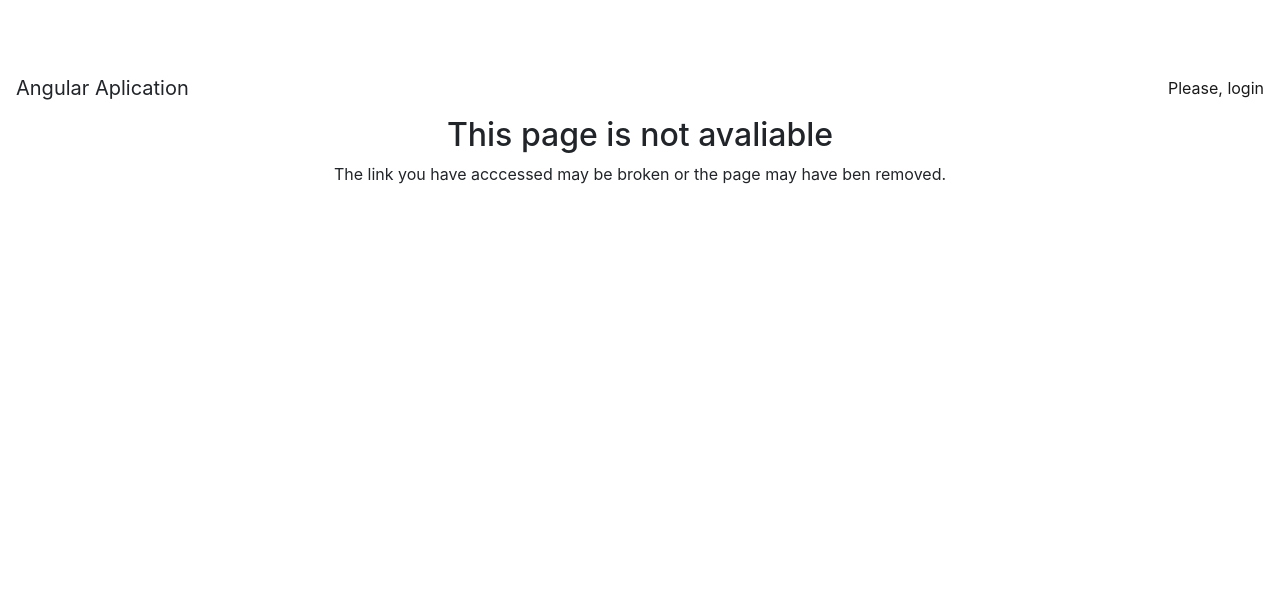
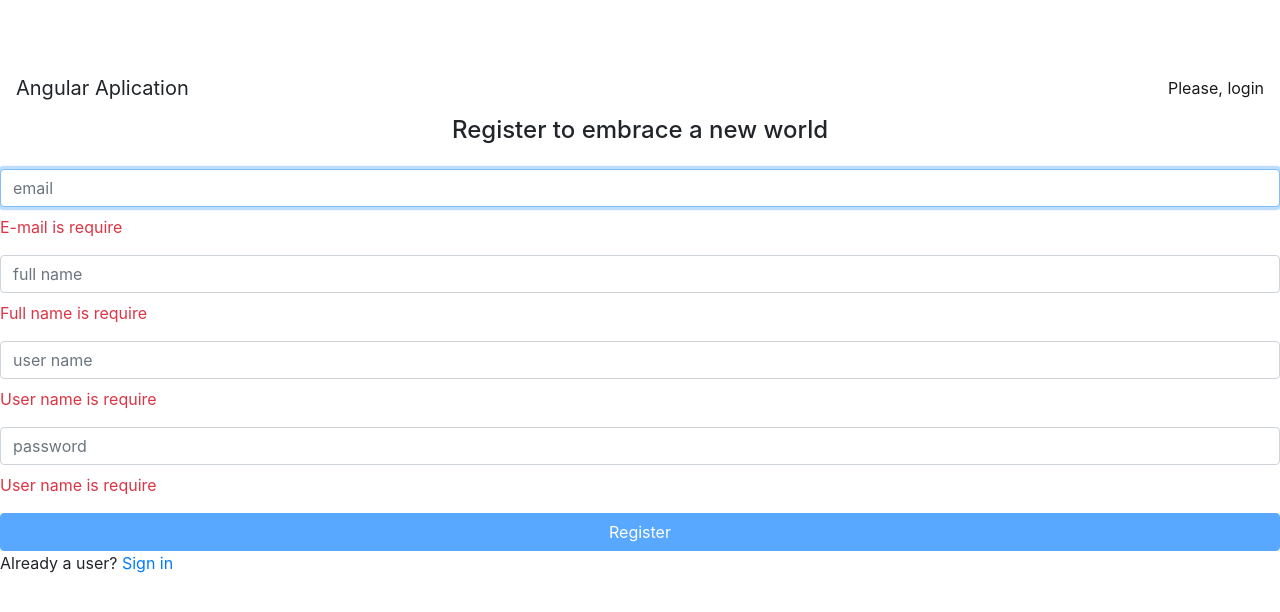
Before and after one commit to nicard/angular2_advanced_sample, an Angular app: page /signup in a window 1280 px wide. Shown: the top 612 px of the page. Built offline with nearby package versions, Linux system fonts and the light colour scheme.

Commit message:
create a async validator for check user name

```diff
--- a/src/app/app.routing.module.ts
+++ b/src/app/app.routing.module.ts
@@ -6,8 +6,18 @@ import {NotFoundComponent} from './errors/not-found/not-found.component';
 import {PhotoListResolver} from './photos/photo-list/photo-list.resolver';
 import {SigninComponent} from './home/signin/signin.component';
 import {AuthGuard} from './core/auth/auth.guard';
+import {SignupComponent} from './home/signup/signup.component';
 
 const routes: Routes = [
+  {
+    path: '',
+    canActivate: [AuthGuard],
+    component: SigninComponent
+  },
+  {
+    path: 'signup',
+    component: SignupComponent
+  },
   {
     path: 'user/:userName',
     component: PhotoListComponent,
@@ -20,11 +30,6 @@ const routes: Routes = [
     component: PhotoFormComponent
   },
   {
-    path: '',
-    canActivate: [AuthGuard],
-    component: SigninComponent
-  },
-  {
     path: '**',
     component: NotFoundComponent
   }
--- a/src/app/home/signin/signin.component.html
+++ b/src/app/home/signin/signin.component.html
@@ -36,4 +36,4 @@
 
 </form>
 
-<p>Not a user? <a>Register now</a></p>
+<p>Not a user? <a [routerLink]="['signup']">Register now</a></p>
--- /dev/null
+++ b/src/app/home/signup/signup.component.html
@@ -0,0 +1,75 @@
+<h4 class="text-center">Register to embrace a new world</h4>
+
+<form [formGroup]="signupForm" class="form mt-4">
+  <div class="form-group">
+    <input formControlName="email" class="form-control" placeholder="email" autofocus>
+    <app-vmessage
+      text="E-mail is require"
+      *ngIf="signupForm.get('email').errors && signupForm.get('email').errors['required']"
+    ></app-vmessage>
+    <app-vmessage
+      text="E-mail is invalid"
+      *ngIf="signupForm.get('email').errors && signupForm.get('email').errors['email']"
+    ></app-vmessage>
+  </div>
+  <div class="form-group">
+    <input formControlName="fullName" class="form-control" placeholder="full name">
+    <app-vmessage
+      text="Full name is require"
+      *ngIf="signupForm.get('fullName').errors && signupForm.get('fullName').errors['required']"
+    ></app-vmessage>
+    <app-vmessage
+      text="Minimun length is 2"
+      *ngIf="signupForm.get('fullName').errors && signupForm.get('fullName').errors['minlength']"
+    ></app-vmessage>
+    <app-vmessage
+      text="Maximun length is 40"
+      *ngIf="signupForm.get('fullName').errors && signupForm.get('fullName').errors['maxlength']"
+    ></app-vmessage>
+  </div>
+  <div class="form-group">
+    <input formControlName="userName" class="form-control" placeholder="user name">
+    <app-vmessage
+      text="User name is require"
+      *ngIf="signupForm.get('userName').errors && signupForm.get('userName').errors['required']"
+    ></app-vmessage>
+    <app-vmessage
+      text="Minimun length is 2"
+      *ngIf="signupForm.get('userName').errors && signupForm.get('userName').errors['minlength']"
+    ></app-vmessage>
+    <app-vmessage
+      text="Maximun length is 20"
+      *ngIf="signupForm.get('userName').errors && signupForm.get('userName').errors['maxlength']"
+    ></app-vmessage>
+    <app-vmessage
+      text="Must be lower case"
+      *ngIf="signupForm.get('userName').errors && signupForm.get('userName').errors['lowercase']"
+    ></app-vmessage>
+    <app-vmessage
+      text="User name already taken"
+      *ngIf="signupForm.get('userName').errors && signupForm.get('userName').errors['userNameTaken']"
+    ></app-vmessage>
+    <span
+      class="text-success"
+      *ngIf="signupForm.get('userName').valid"
+    >User is valid</span>
+  </div>
+  <div class="form-group">
+    <input formControlName="password" type="password" class="form-control" placeholder="password">
+    <app-vmessage
+      text="User name is require"
+      *ngIf="signupForm.get('password').errors && signupForm.get('password').errors['required']"
+    ></app-vmessage>
+    <app-vmessage
+      text="Minimun length is 8"
+      *ngIf="signupForm.get('password').errors && signupForm.get('password').errors['minlength']"
+    ></app-vmessage>
+    <app-vmessage
+      text="Maximun length is 14"
+      *ngIf="signupForm.get('password').errors && signupForm.get('password').errors['maxlength']"
+    ></app-vmessage>
+  </div>
+  <button class="btn btn-primary btn-block" [disabled]="signupForm.invalid || signupForm.pending">Register</button>
+
+  <p>Already a user? <a [routerLink]="['/']">Sign in</a></p>
+</form>
--- /dev/null
+++ b/src/app/home/signup/signup.component.ts
@@ -0,0 +1,49 @@
+import {Component, OnInit} from '@angular/core';
+import {FormBuilder, FormGroup, Validators} from '@angular/forms';
+import {lowerCaseValidator} from '../../shared/validators/lowercase.validator';
+import {UserNotTakenValidatorService} from './user-not-taken.validator.service';
+
+@Component({
+  templateUrl: './signup.component.html'
+})
+export class SignupComponent implements OnInit {
+  signupForm: FormGroup;
+
+  constructor(private formBuilder: FormBuilder, private userNotTakenValidorService: UserNotTakenValidatorService) {
+
+  }
+
+  ngOnInit(): void {
+    this.signupForm = this.formBuilder.group({
+      email: ['',
+        [
+          Validators.required,
+          Validators.email
+        ]
+      ],
+      fullName: ['',
+        [
+          Validators.required,
+          Validators.minLength(2),
+          Validators.maxLength(40)
+        ]
+      ],
+      userName: ['',
+        [
+          Validators.required,
+          lowerCaseValidator,
+          Validators.minLength(2),
+          Validators.maxLength(20)
+        ],
+        this.userNotTakenValidorService.checkUserNameTaken()
+      ],
+      password: ['',
+        [
+          Validators.required,
+          Validators.minLength(8),
+          Validators.maxLength(14)
+        ]
+      ]
+    });
+  }
+}
--- /dev/null
+++ b/src/app/home/signup/signup.service.ts
@@ -0,0 +1,14 @@
+import {Injectable} from '@angular/core';
+import {HttpClient} from '@angular/common/http';
+
+const API_URL = 'http://localhost:3000';
+@Injectable({
+  providedIn: 'root'
+})
+export class SignupService {
+  constructor(private http: HttpClient) { }
+
+  checkUserNameTake(userName: string) {
+    return this.http.get(API_URL + '/user/exists/' + userName);
+  }
+}
--- /dev/null
+++ b/src/app/home/signup/user-not-taken.validator.service.ts
@@ -0,0 +1,23 @@
+import {Injectable} from '@angular/core';
+import {SignupService} from './signup.service';
+import {AbstractControl} from '@angular/forms';
+import {debounceTime, switchMap, map, first} from 'rxjs/operators';
+
+@Injectable({providedIn: 'root'})
+export class UserNotTakenValidatorService {
+  constructor(private signupService: SignupService) { }
+
+  checkUserNameTaken() {
+    return (control: AbstractControl) => {
+      return control
+        .valueChanges
+        .pipe(debounceTime(300))
+        .pipe(switchMap(userName => {
+          return this.signupService.checkUserNameTake(userName);
+        }))
+        .pipe(map(isTaken => isTaken ? { userNameTaken: true } : null ))
+        .pipe(first());
+    };
+  }
+
+}
--- /dev/null
+++ b/src/app/shared/validators/lowercase.validator.ts
@@ -0,0 +1,8 @@
+import {AbstractControl} from '@angular/forms';
+
+export function lowerCaseValidator(control: AbstractControl) {
+  if (control.value.trim() && !/^[a-z0-9_\-]+$/.test(control.value)) {
+    return { lowercase: true };
+  }
+  return null;
+}
```
Also changed, not shown: src/app/home/home.module.ts (+5 -3 lines).
